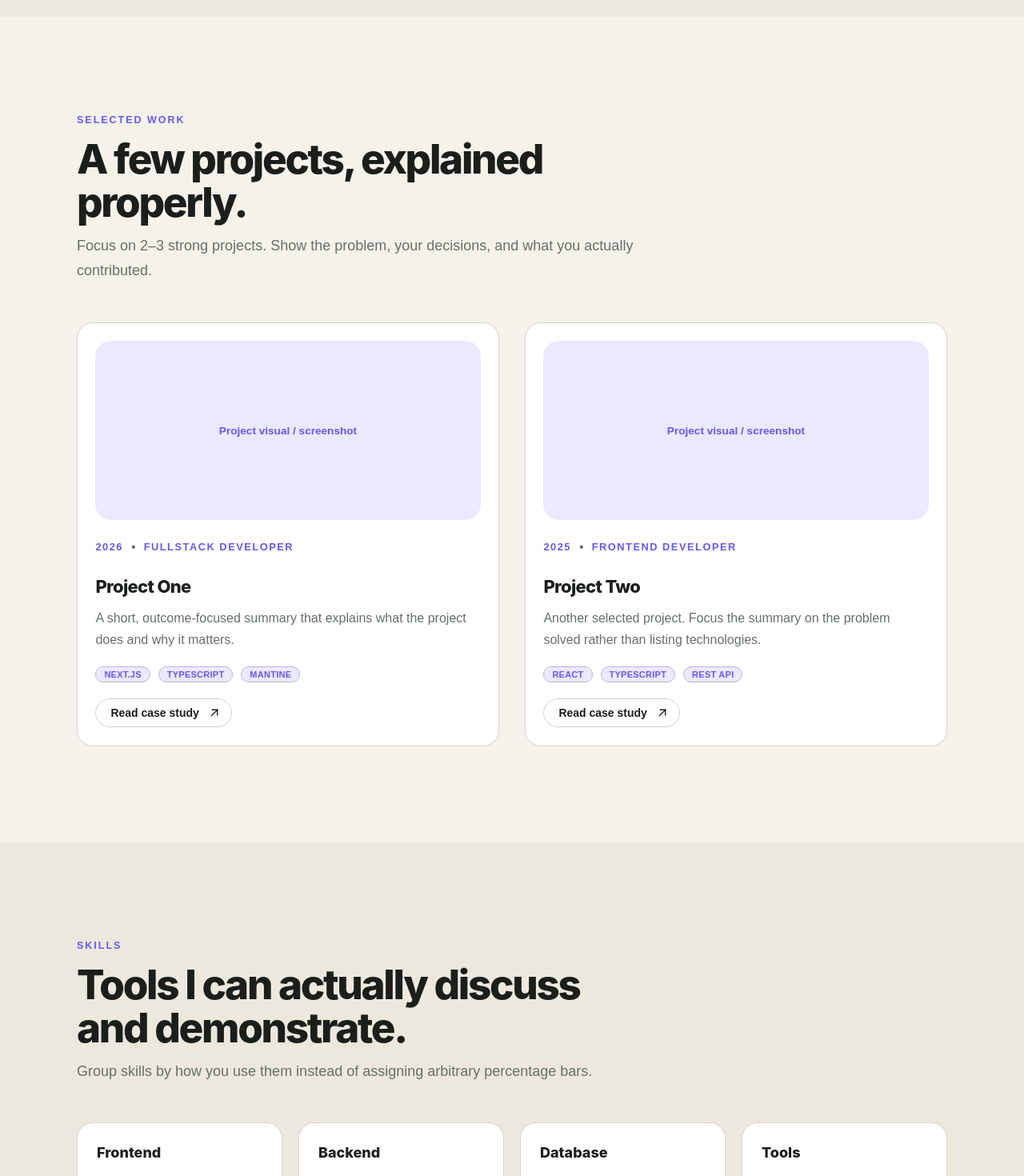
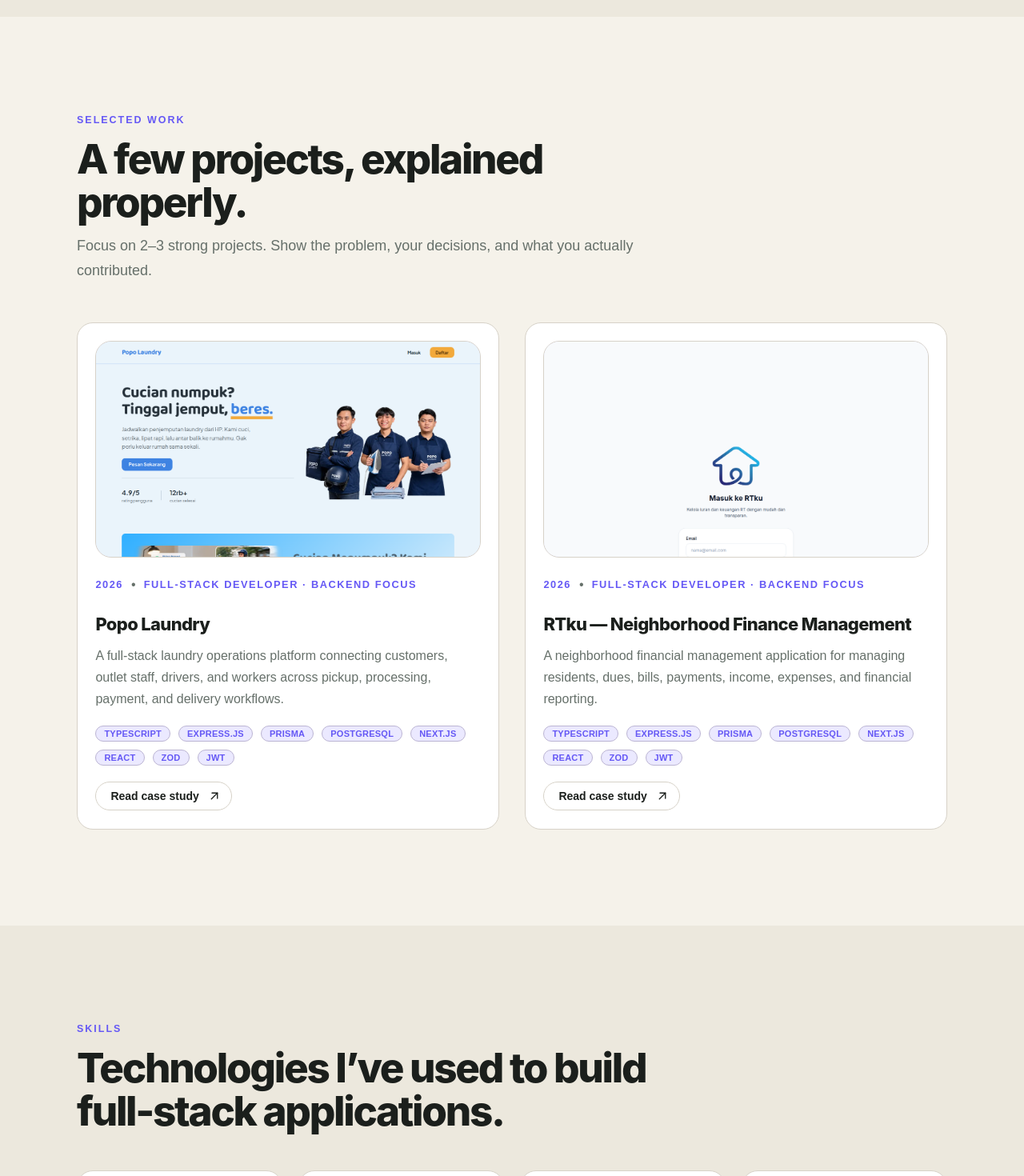
Before and after one commit to ChristoRinovan/christo-rinovan, a Next.js app: page / in a window 1280 px wide. Shown: the part 1330-2800 px from the top of the page at 80% size. Built offline with nearby package versions, Linux system fonts and the light colour scheme; no server answers.

Commit message:
project and cta

```diff
--- a/src/app/globals.css
+++ b/src/app/globals.css
@@ -52,6 +52,8 @@ select {
   background: var(--accent);
   color: var(--accent-contrast);
 }
+
+/* ---------- Layout & navigation ---------- */
 
 .site-container {
   width: 100%;
@@ -111,11 +113,13 @@ select {
   color: var(--accent);
 }
 
+/* ---------- Hero ---------- */
+
 .hero-section {
   display: flex;
   min-height: calc(100svh - 4.5rem);
   align-items: center;
-  padding-block: 5rem;
+  padding-block: 4rem;
 }
 
 .hero-eyebrow,
@@ -126,6 +130,7 @@ select {
   letter-spacing: 0.16em;
   text-transform: uppercase;
 }
+
 .hero-grid {
   display: grid;
   grid-template-columns: 1fr;
@@ -144,7 +149,7 @@ select {
 .hero-title {
   max-width: 40rem;
   color: var(--text);
-  font-size: clamp(2rem, 4.2vw, 3.25rem); /* sebelumnya 3rem - 6.5rem */
+  font-size: clamp(2rem, 4.2vw, 3.25rem);
   font-weight: 800;
   letter-spacing: -0.04em;
   line-height: 1.1;
@@ -163,13 +168,25 @@ select {
   aspect-ratio: 4 / 5;
   justify-self: center;
   overflow: hidden;
-  border-radius: 1.5rem;
-  box-shadow: 0 20px 50px rgb(0 0 0 / 0.18);
+  border: 1px solid var(--border);
+  border-radius: var(--radius-lg);
+  background: var(--surface-soft);
+  box-shadow: var(--shadow);
 }
 
 .hero-photo-img {
   object-fit: cover;
 }
+
+/* Mobile: tampilkan foto di atas teks. Hapus blok ini jika ingin foto di bawah. */
+@media (max-width: 61.99rem) {
+  .hero-photo {
+    order: -1;
+    width: min(100%, 16rem);
+  }
+}
+
+/* ---------- Sections ---------- */
 
 .section-shell {
   padding-block: 6rem;
@@ -198,6 +215,8 @@ select {
 .body-copy {
   font-size: 1.05rem;
 }
+
+/* ---------- Cards & surfaces ---------- */
 
 .surface,
 .project-card,
@@ -244,6 +263,7 @@ select {
   line-height: 1.7;
 }
 
+/* Placeholder dipakai hanya jika project belum punya gambar */
 .project-placeholder,
 .project-visual {
   display: grid;
@@ -255,6 +275,28 @@ select {
   font-size: 0.85rem;
   font-weight: 700;
   text-align: center;
+}
+
+/* Gambar project (kartu & halaman detail) */
+.project-image {
+  position: relative;
+  overflow: hidden;
+  aspect-ratio: 16 / 9;
+  border: 1px solid var(--border);
+  border-radius: var(--radius-md);
+  background: var(--surface-accent);
+}
+
+.project-image-large {
+  border-radius: var(--radius-lg);
+  box-shadow: var(--shadow);
+}
+
+.project-image-img {
+  width: 100%;
+  height: 100%;
+  object-fit: cover;
+  object-position: top; /* cocok untuk screenshot dashboard */
 }
 
 .portfolio-badge {
@@ -342,16 +384,19 @@ select {
   font-weight: 800;
 }
 
+/* ---------- Project detail page ---------- */
+
 .project-detail {
   padding-block: 5rem 7rem;
 }
 
+/* Diperkecil karena judul project bisa panjang (mis. "RTku — Neighborhood Finance Management") */
 .project-detail-title {
   color: var(--text);
-  font-size: clamp(2.75rem, 7vw, 5.5rem);
+  font-size: clamp(2rem, 5vw, 3.5rem);
   font-weight: 800;
-  letter-spacing: -0.06em;
-  line-height: 0.96;
+  letter-spacing: -0.045em;
+  line-height: 1.05;
 }
 
 .project-detail-copy {
@@ -365,6 +410,8 @@ select {
   color: var(--muted);
   line-height: 1.75;
 }
+
+/* ---------- Responsive container & section spacing ---------- */
 
 @media (min-width: 48em) {
   .site-container {
@@ -382,6 +429,8 @@ select {
   }
 }
 
+/* ---------- Contact form ---------- */
+
 .contact-title {
   color: var(--text);
   font-weight: 800;
@@ -393,6 +442,16 @@ select {
   border-radius: var(--radius-md);
   background: var(--surface);
   padding: clamp(1.25rem, 3vw, 2rem);
+}
+.contact-info {
+  align-self: start;
+}
+
+@media (min-width: 48em) {
+  .contact-info {
+    position: sticky;
+    top: 6rem;
+  }
 }
 
 /* Mantine static selectors: keep form visuals centralized in globals.css. */
--- a/src/components/sections/cta-section.tsx
+++ b/src/components/sections/cta-section.tsx
@@ -10,20 +10,17 @@ export function CtaSection() {
       <Container>
         <div className="cta-card">
           <Stack gap="lg" maw={760}>
-            <Text className="section-kicker">Let&apos;s work together</Text>
+            <Text className="section-kicker">Open to opportunities</Text>
             <Title className="section-title" order={2}>
-              Have a role, project, or problem worth discussing?
+              Looking for a developer who enjoys working through backend logic?
             </Title>
             <Text className="body-copy">
-              Replace this text with the kind of opportunities you are currently
-              open to: full-time work, freelance projects, or both.
+              I’m currently looking for internship opportunities and am also open to junior developer roles. I’m comfortable working across the stack, with a particular interest in
+              backend development.
             </Text>
             <Group>
-              <Button
-                href="/#contact"
-                leftSection={<IconMessageCircle aria-hidden size={18} stroke={1.8} />}
-              >
-                Start a conversation
+              <Button href="/#contact" leftSection={<IconMessageCircle aria-hidden size={18} stroke={1.8} />}>
+                Get in touch
               </Button>
             </Group>
           </Stack>
--- a/src/components/sections/project-card.tsx
+++ b/src/components/sections/project-card.tsx
@@ -1,5 +1,6 @@
 import { Card, Group, Stack, Text, Title } from "@mantine/core";
 import { IconArrowUpRight } from "@tabler/icons-react";
+import Image from "next/image";
 
 import { Badge } from "@/components/ui/badge";
 import { Button } from "@/components/ui/button";
@@ -13,7 +14,20 @@ export function ProjectCard({ project }: ProjectCardProps) {
   return (
     <Card className="project-card" padding={0} shadow="none">
       <Stack gap="lg" h="100%">
-        <div className="project-placeholder">Project visual / screenshot</div>
+        {project.image ? (
+          <div className="project-image">
+            <Image
+              src={project.image.src}
+              alt={project.image.alt}
+              width={project.image.width}
+              height={project.image.height}
+              sizes="(max-width: 62rem) 100vw, 50vw"
+              className="project-image-img"
+            />
+          </div>
+        ) : (
+          <div className="project-placeholder">Project visual / screenshot</div>
+        )}
 
         <Group gap="xs">
           <Text className="project-meta">{project.year}</Text>
@@ -37,11 +51,7 @@ export function ProjectCard({ project }: ProjectCardProps) {
         </Group>
 
         <div style={{ marginTop: "auto" }}>
-          <Button
-            href={`/projects/${project.slug}`}
-            rightSection={<IconArrowUpRight aria-hidden size={18} stroke={1.8} />}
-            variant="secondary"
-          >
+          <Button href={`/projects/${project.slug}`} rightSection={<IconArrowUpRight aria-hidden size={18} stroke={1.8} />} variant="secondary">
             Read case study
           </Button>
         </div>
--- a/src/components/sections/skills-section.tsx
+++ b/src/components/sections/skills-section.tsx
@@ -10,11 +10,7 @@ export function SkillsSection() {
     <section className="section-shell section-shell-soft" id="skills">
       <Container>
         <Stack gap={48}>
-          <SectionHeading
-            eyebrow="Skills"
-            title="Tools I can actually discuss and demonstrate."
-            description="Group skills by how you use them instead of assigning arbitrary percentage bars."
-          />
+          <SectionHeading eyebrow="Skills" title="Technologies I’ve used to build full-stack applications." />
 
           <SimpleGrid cols={{ base: 1, sm: 2, lg: 4 }} spacing="lg">
             {skills.map((group) => (
@@ -28,10 +24,7 @@ export function SkillsSection() {
                       <Badge key={skill}>{skill}</Badge>
                     ))}
                   </Group>
-                  <Text className="muted-text" size="sm">
-                    Replace this helper text with context only if the category
-                    needs explanation.
-                  </Text>
+                  <Text className="muted-text" size="sm"></Text>
                 </Stack>
               </div>
             ))}
--- a/src/config/site.ts
+++ b/src/config/site.ts
@@ -1,12 +1,15 @@
+const email = "christophorusrinovan@gmail.com";
+
 export const siteConfig = {
   name: "Christo Rinovan",
   role: "Fullstack Developer",
   description:
-    "Personal portfolio of Christo Rinovan, a fullstack developer building thoughtful web experiences.",
+    "Full-stack developer based in Surabaya, building web applications with a focus on reliable backend systems. Open to internship and junior developer opportunities.",
   url: process.env.NEXT_PUBLIC_SITE_URL ?? "http://localhost:3000",
+  email,
   links: {
     github: "https://github.com/ChristoRinovan",
-    linkedin: "https://www.linkedin.com/in/your-username",
-    email: "mailto:hello@example.com",
+    linkedin: "https://www.linkedin.com/in/christophorus-rinovan/",
+    email: `mailto:${email}`,
   },
 } as const;
--- a/src/data/journey.ts
+++ b/src/data/journey.ts
@@ -3,21 +3,18 @@ import type { JourneyItem } from "@/types/journey.types";
 // Replace this timeline with your real learning/work journey.
 export const journey: JourneyItem[] = [
   {
-    year: "2024",
-    title: "Started Web Development",
-    description:
-      "Write the real starting point of your journey and what fundamentals you focused on.",
+    year: "2021–2025",
+    title: "Bachelor of Philosophy of Divinity",
+    description: "Completed my undergraduate studies at STFT Widya Sasana Malang, graduating in 2025.",
   },
   {
-    year: "2025",
-    title: "Built Larger Projects",
-    description:
-      "Describe the point where you started combining frontend, backend, and databases into complete projects.",
+    year: "Sep 2025–Jan 2026",
+    title: "Pastoral Parish Service",
+    description: "Spent approximately five months serving in a rural community in Kalimantan before beginning my transition into technology.",
   },
   {
-    year: "2026",
-    title: "Focused on Production-Ready Work",
-    description:
-      "Describe what you are improving now: architecture, collaboration, accessibility, performance, or other relevant skills.",
+    year: "Apr–Sep 2026",
+    title: "Full Stack Web Development",
+    description: "Completed Purwadhika’s Job Connector bootcamp and built collaborative full-stack applications using technologies including TypeScript, Next.js, Express.js, PostgreSQL, and Prisma.",
   },
 ];
--- a/src/data/projects.ts
+++ b/src/data/projects.ts
@@ -1,53 +1,69 @@
 import type { Project } from "@/types/project.types";
 
-// Replace these examples with your 2-3 strongest projects.
 export const projects: Project[] = [
   {
-    slug: "project-one",
-    title: "Project One",
+    slug: "popo-laundry",
+    title: "Popo Laundry",
     summary:
-      "A short, outcome-focused summary that explains what the project does and why it matters.",
+      "A full-stack laundry operations platform connecting customers, outlet staff, drivers, and workers across pickup, processing, payment, and delivery workflows.",
     description:
-      "Use this space for a concise project overview: who it was for, the main problem, and the result you delivered.",
+      "Built as a three-person team project. My main responsibility was the field-operations flow for drivers and workers, including task states, attendance, operating-hour restrictions, task history, employee profiles, and integration between backend rules and the frontend experience.",
     year: "2026",
-    role: "Fullstack Developer",
-    technologies: ["Next.js", "TypeScript", "Mantine"],
-    repositoryUrl: "https://github.com/ChristoRinovan/project-one",
-    liveUrl: "https://example.com",
+    role: "Full-Stack Developer · Backend Focus",
+    team: "3 developers",
+    technologies: ["TypeScript", "Express.js", "Prisma", "PostgreSQL", "Next.js", "React", "Zod", "JWT"],
+    image: {
+      src: "/images/projects/popo-laundry.png",
+      alt: "Popo Laundry dashboard showing driver and worker task management",
+      width: 1600,
+      height: 900,
+    },
+    repositoryUrl: "https://github.com/kelompokfinalsehat/Laundry-Backend",
+    liveUrl: "https://laundryapp-ui.vercel.app/",
     featured: true,
     caseStudy: {
       challenge:
-        "Explain the main product or engineering problem. Keep it specific enough that a recruiter or client understands the constraint.",
+        "The most challenging part was keeping field operations secure and consistent. Drivers and workers needed to access only the actions appropriate to their role, assignment, current task state, and operating hours.",
       solution:
-        "Explain your approach, the important implementation decisions, and why you chose them.",
+        "I implemented and refined backend workflows around task assignments, attendance, operational restrictions, order-state transitions, and role-aware access. I also worked on the corresponding frontend flows to ensure the interface followed the state and rules defined by the backend.",
       highlights: [
-        "Describe one meaningful technical contribution.",
-        "Describe one UX, performance, or product improvement.",
-        "Describe one lesson or measurable outcome.",
+        "Built and refined task workflows and task-history functionality for drivers and workers.",
+        "Implemented operating-hour restrictions and attendance logic for field operations.",
+        "Worked on employee profile functionality and role-aware application states.",
+        "Resolved integration and workflow edge cases across the backend and frontend.",
       ],
     },
   },
   {
-    slug: "project-two",
-    title: "Project Two",
+    slug: "rtku",
+    title: "RTku — Neighborhood Finance Management",
     summary:
-      "Another selected project. Focus the summary on the problem solved rather than listing technologies.",
+      "A neighborhood financial management application for managing residents, dues, bills, payments, income, expenses, and financial reporting.",
     description:
-      "This second example shows that every project detail page is generated from the same static data source.",
-    year: "2025",
-    role: "Frontend Developer",
-    technologies: ["React", "TypeScript", "REST API"],
-    repositoryUrl: "https://github.com/ChristoRinovan/project-two",
+      "Built as a two-person team project. My work focused primarily on authentication, role-based access control, user management, fee and billing workflows, and the backend APIs responsible for enforcing those rules.",
+    year: "2026",
+    role: "Full-Stack Developer · Backend Focus",
+    team: "2 developers",
+    technologies: ["TypeScript", "Express.js", "Prisma", "PostgreSQL", "Next.js", "React", "Zod", "JWT"],
+    image: {
+      src: "/images/projects/rtku.png",
+      alt: "RTku dashboard showing resident bills and payment status",
+      width: 1600,
+      height: 900,
+    },
+    // repositoryUrl: "https://github.com/...",   // isi jika ada
+    // liveUrl: "https://...",                    // isi jika ada
     featured: true,
     caseStudy: {
       challenge:
-        "Describe the situation before your solution and the most important constraint you had to work with.",
+        "The main challenge was keeping permissions and billing states consistent across multiple user roles and financial workflows.",
       solution:
-        "Describe how you broke the problem down and what you personally implemented.",
+        "I worked on authentication and role-based access control, user and role management, bill generation, due-date rules, overdue handling, scheduled status updates, and server-side search and pagination. I also adjusted frontend behavior to remain consistent with backend validation and business rules.",
       highlights: [
-        "A feature you are proud of.",
-        "A difficult problem you solved.",
-        "A result, improvement, or learning from the project.",
+        "Implemented authentication and role-based access flows across backend and frontend.",
+        "Developed user and role-management functionality.",
+        "Built billing logic involving fee types, due dates, overdue states, and scheduled status updates.",
+        "Improved bill management through server-side search, filtering, summaries, and pagination.",
       ],
     },
   },
--- a/src/data/skills.ts
+++ b/src/data/skills.ts
@@ -4,18 +4,18 @@ import type { SkillGroup } from "@/types/skill.types";
 export const skills: SkillGroup[] = [
   {
     category: "Frontend",
-    items: ["Next.js", "React", "TypeScript", "Mantine"],
+    items: ["Next.js", "React", "TypeScript", "Mantine", "Tailwind CSS"],
   },
   {
     category: "Backend",
-    items: ["Node.js", "REST API"],
+    items: ["Node.js", "REST API", "Express.js",'zod', "JWT"],
   },
   {
     category: "Database",
-    items: ["PostgreSQL", "MySQL"],
+    items: ["PostgreSQL", "Prisma ORM"],
   },
   {
     category: "Tools",
-    items: ["Git", "GitHub", "Figma"],
+    items: ["Git", "GitHub", "React Query Tanstack", "Zustand", "Cloudinary", "Multer"],
   },
 ];
```
Also changed, not shown: src/app/projects/[slug]/page.tsx (+17 -3 lines), src/components/sections/contact-section.tsx (+74 -88 lines), src/types/project.types.ts (+8 -0 lines), public/images/projects/popo-laundry.png (added), public/images/projects/rtku.png (added).
